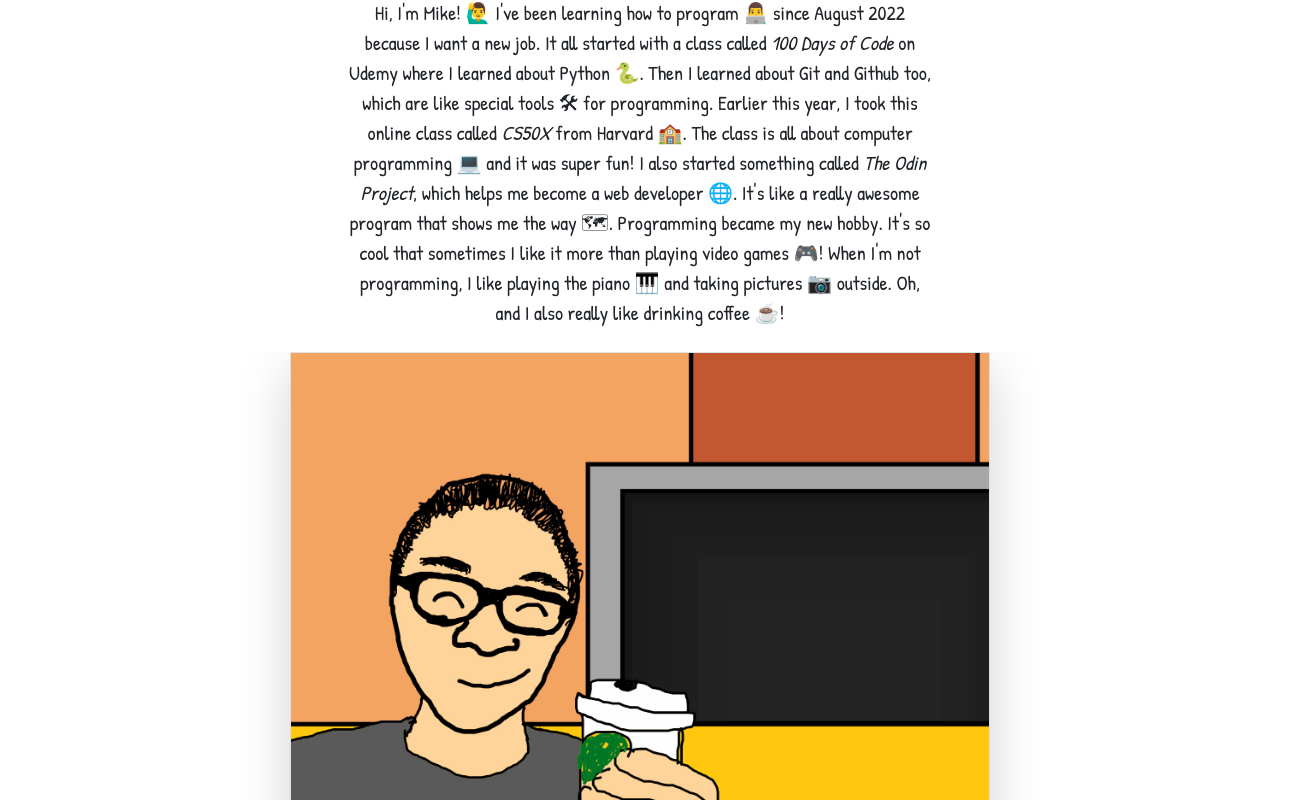
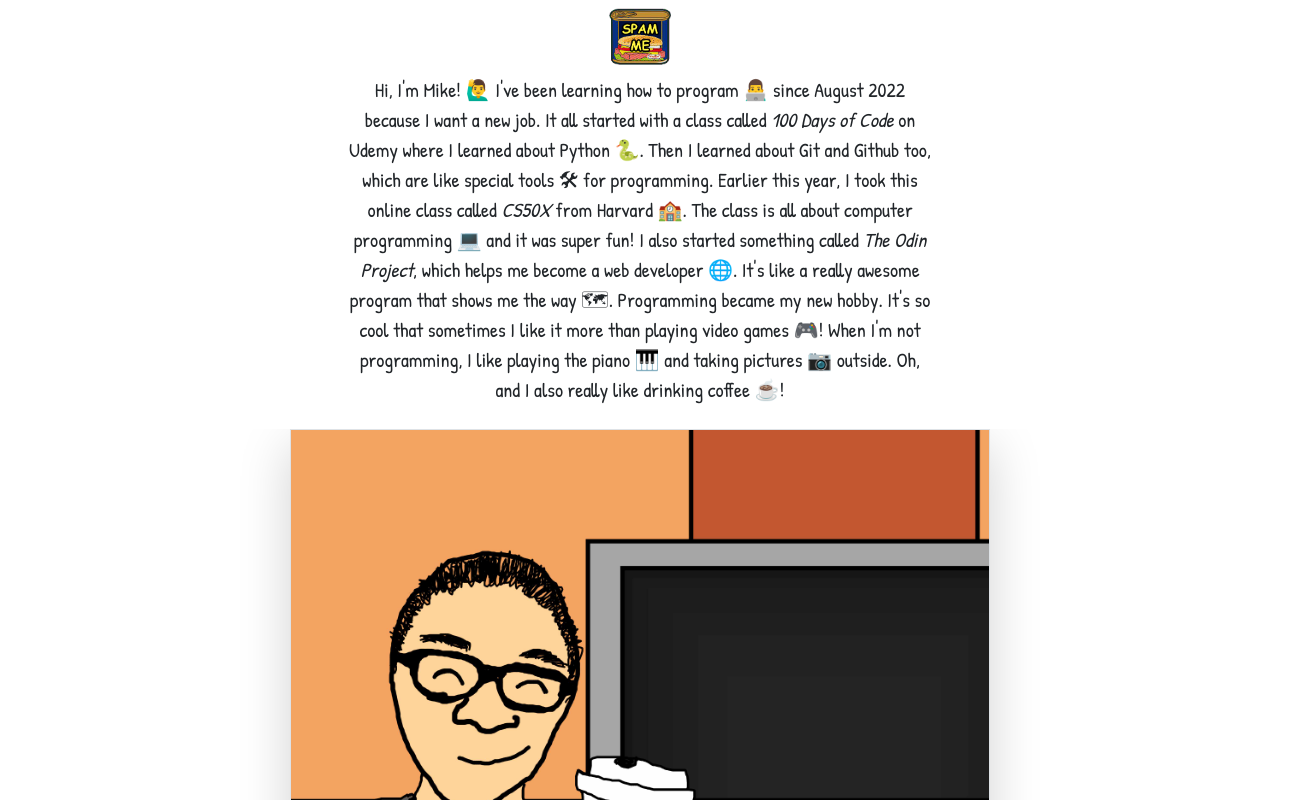
Before and after one commit to michael-hoang/cs50-8-html-css-js-pset8, a plain HTML site: page index.html in a window 1280 px wide. Shown: the part 192-992 px from the top of the page, 1304 px wide, since content can reach past the window. Drawn offline with nearby package versions, Linux system fonts and the light colour scheme.

Commit message:
Add spam effect

```diff
--- a/css/style.css
+++ b/css/style.css
@@ -4,7 +4,51 @@ body {
   font-family: 'Patrick Hand', cursive;
 }
 
-.dropdown-item.active, .dropdown-item:active {
+.dropdown-item.active,
+.dropdown-item:active {
   background-color: rgb(82, 200, 229);
   color: white;
 }
+
+#spam-container {
+  position: absolute;
+  width: 100vw;
+  height: 100vh;
+  overflow: hidden;
+}
+
+.spam {
+  position: absolute;
+  width: 50px;
+  height: 50px;
+  background-size: contain;
+  background-repeat: no-repeat;
+  animation: rainAnimation 2s linear forwards;
+}
+
+@keyframes rainAnimation {
+  0% {
+    transform: translateY(-100px) rotate(0deg);
+    opacity: 1;
+  }
+
+  100% {
+    transform: translateY(100vh) rotate(720deg);
+    opacity: 1;
+  }
+}
+
+#spam-me-btn {
+  display: inline-block;
+  margin: 10px;
+  position: relative;
+  width: 5%;
+}
+
+#spam-me-btn {
+  transition: transform 0.2s ease;
+}
+
+#spam-me-btn:active {
+  transform: scale(0.9);
+}
--- a/index.html
+++ b/index.html
@@ -6,6 +6,7 @@
   <link rel="stylesheet" href="https://cdn.jsdelivr.net/npm/bootstrap@4.5.3/dist/css/bootstrap.min.css"
     integrity="sha384-TX8t27EcRE3e/ihU7zmQxVncDAy5uIKz4rEkgIXeMed4M0jlfIDPvg6uqKI2xXr2" crossorigin="anonymous">
   <link href="css/style.css" rel="stylesheet">
+  <script src="./js/script.js" defer></script>
   <title>michaehoang</title>
 </head>
 
@@ -32,8 +33,15 @@
       </div>
     </nav>
   </header>
+
   <div class="px-4 pt-4 text-center border-bottom">
     <h1 class="display-4 fw-bold">Welcome! 🙂</h1>
+
+    <a href="#" onclick="spam()">
+      <img id="spam-me-btn" src="img/spam-me.png" alt="spam-me-button">
+    </a>
+    <div id="spam-container"></div>
+
     <div class="col-lg-6 mx-auto">
       <p class="lead mb-4">
         Hi, I'm Mike! 🙋‍♂️ I've been learning how to program 👨‍💻 since August 2022 because I want a new job. It all started with
--- /dev/null
+++ b/js/script.js
@@ -0,0 +1,16 @@
+function spam() {
+    let container = document.getElementById('spam-container');
+
+    for (let i = 0; i < 30; i++) {
+        let spam = document.createElement('div');
+        spam.className = 'spam';
+        spam.style.backgroundImage = "url('../img/spam.png')";
+
+        let randomX = Math.random() * (window.innerWidth - 50);
+        let randomY = Math.random() * (window.innerHeight - 50);
+        spam.style.left = randomX + 'px';
+        spam.style.top = randomY + 'px';
+
+        container.appendChild(spam);
+    }
+}
```
Also changed, not shown: img/spam-me.png (added), img/spam.png (added).
